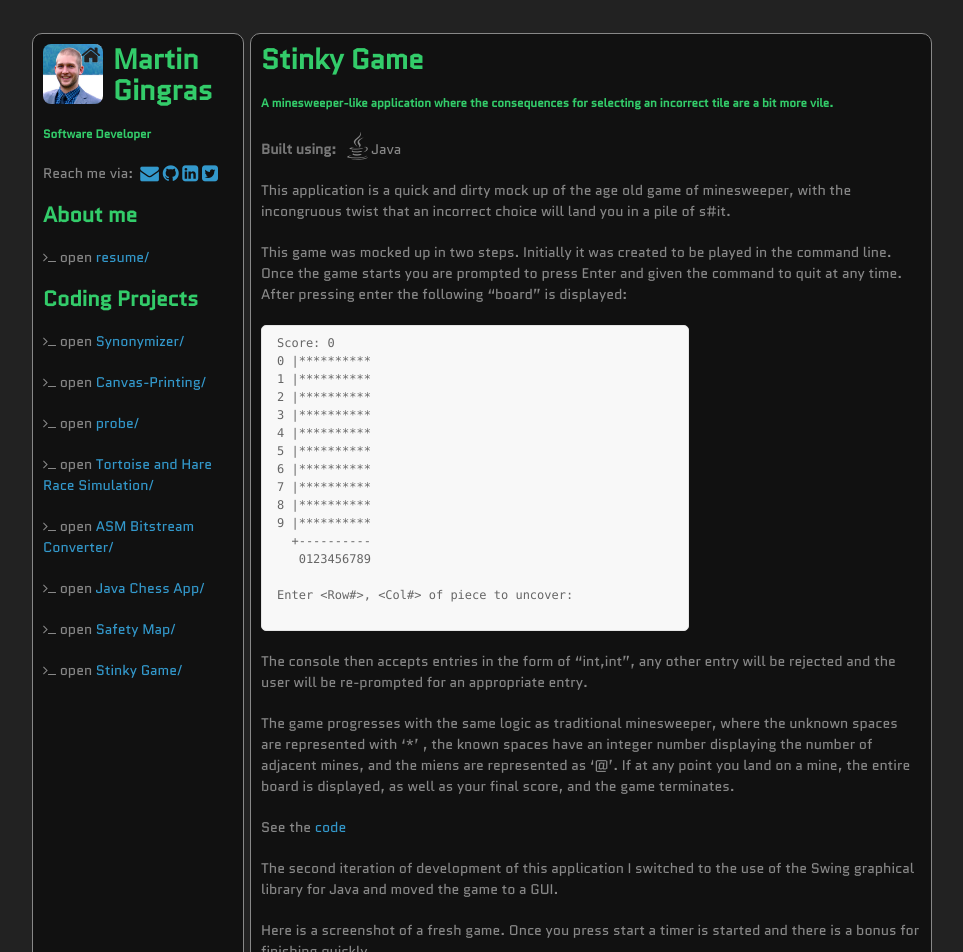
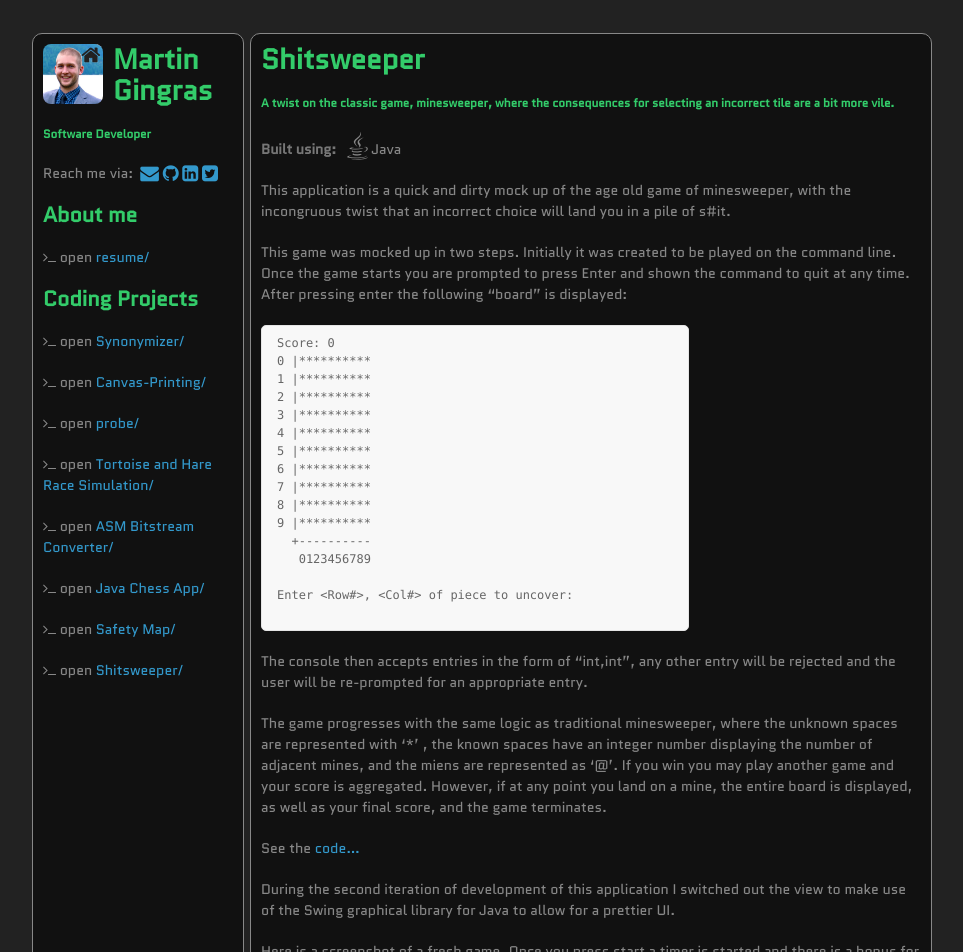
Before and after one commit to mgingras/The-old-mgingras.ca, a Jekyll site: the page built from _posts/2011-05-14-ShitSweeper.md, in a window 1280 px wide and 1400 px high. Shown: the top 952 px of the window, without its empty margins (158-1121 px from the left). Built offline with Jekyll 4.4.1, drawn with Linux system fonts in a browser that asks for light colours; some web fonts are replaced; Markdown is read by kramdown in place of the engine named in the settings; some of the changed text lies outside the part shown.

Commit message:
re-named stinky game

```diff
--- a/_posts/2011-05-14-StinkyGame.md
+++ b/_posts/2011-05-14-ShitSweeper.md
@@ -1,10 +1,10 @@
 ---
 layout: project
-title: Stinky Game
+title: Shitsweeper
 categories: coding
 ---
 
-#####A minesweeper-like application where the consequences for selecting an incorrect tile are a bit more vile.
+#####A twist on the classic game, minesweeper, where the consequences for selecting an incorrect tile are a bit more vile.
 
 <p><strong>Built using:</strong>&nbsp;&nbsp;<span class="pict-prog-java icon-2x"> </span>Java</p>
 
@@ -14,8 +14,8 @@ This application is a quick and dirty mock up of the age old game of minesweeper
 that an incorrect choice will land you in a pile of s#it.
 <!-- abridge -->
 
-This game was mocked up in two steps. Initially it was created to be played in the command line. Once the game
-starts you are prompted to press Enter and given the command to quit at any time. After pressing enter the
+This game was mocked up in two steps. Initially it was created to be played on the command line. Once the game
+starts you are prompted to press Enter and shown the command to quit at any time. After pressing enter the
 following "board" is displayed:
 
 
@@ -43,13 +43,13 @@ re-prompted for an appropriate entry.
 
 The game progresses with the same logic as traditional minesweeper, where the unknown spaces are represented with
 '\*' , the known spaces have an integer number displaying the number of adjacent mines, and the miens are represented
-as '@'. If at any point you land on a mine, the entire board is displayed, as well as your final score, and the
-game terminates.
+as '@'. If you win you may play another game and your score is aggregated. However, if at any point you land on a mine,
+ the entire board is displayed, as well as your final score, and the game terminates.
 
-See the [code](https://github.com/mgingras/stinky-game-command-line)
+See the [code...](https://github.com/mgingras/stinky-game-command-line)
 
-The second iteration of development of this application I switched to the use of the Swing graphical library for
-Java and moved the game to a GUI.
+During the second iteration of development of this application I switched out the view to make use of the Swing graphical
+library for Java to allow for a prettier UI.
 
 Here is a screenshot of a fresh game. Once you press start a timer is started and there is a bonus for finishing
 quickly.
```
Also changed, not shown: other parts of _posts/2011-05-14-ShitSweeper.md (+4 -3 lines).
